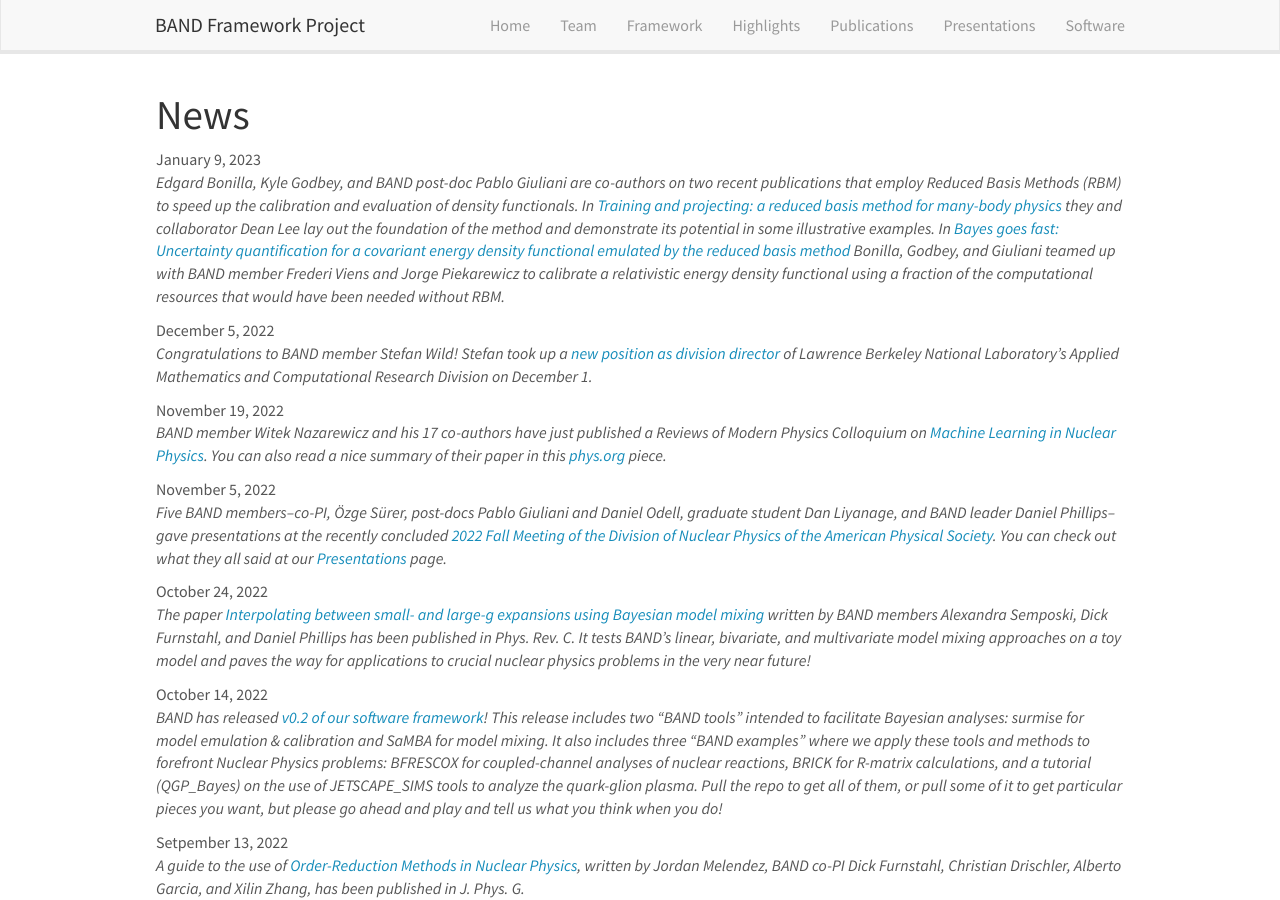
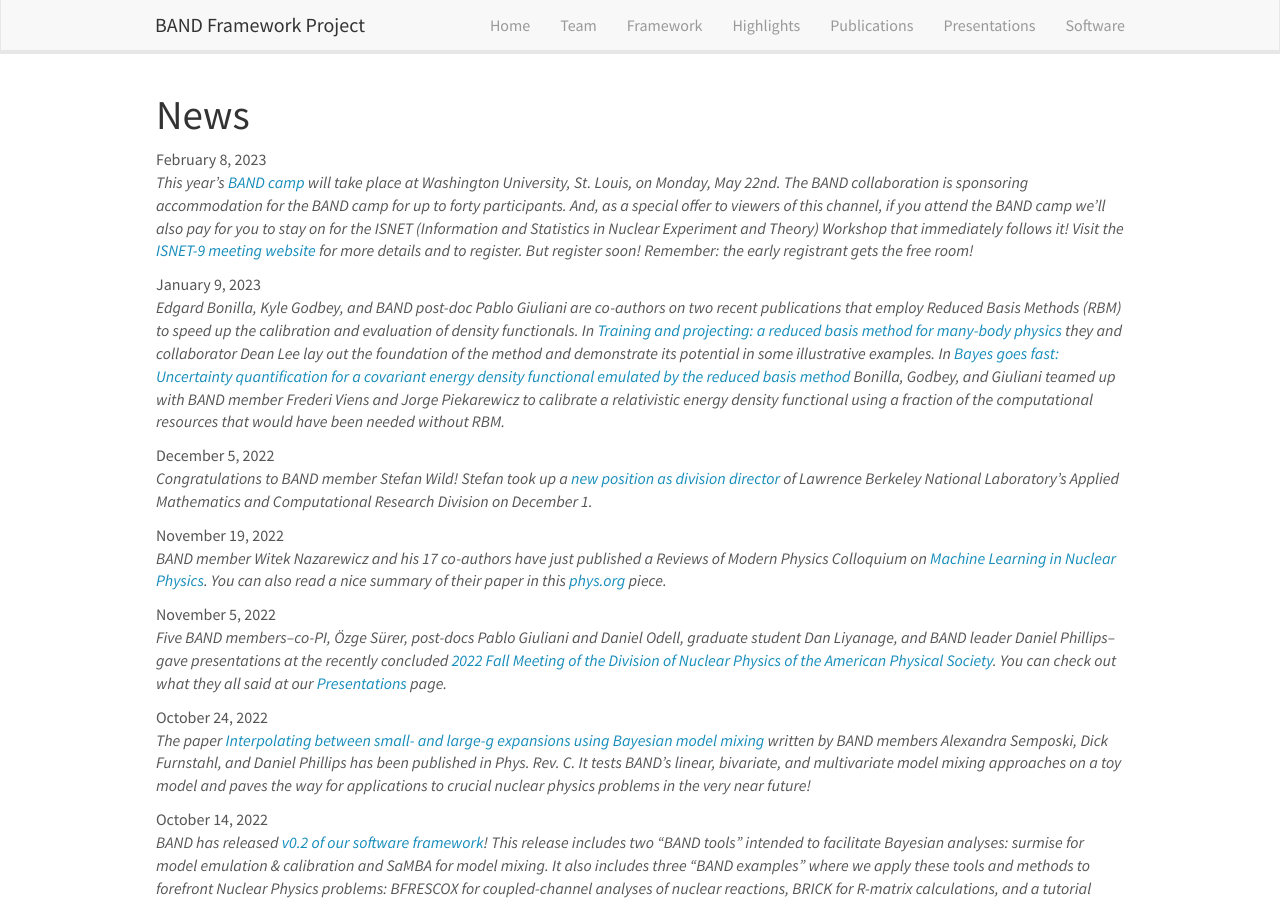
Before and after one commit to bandframework/bandframework.github.io, a Jekyll site: the page built from _pages/allnews.md, in a window 1280 px wide and 900 px high. Built offline with Jekyll 4.4.1, drawn with Linux system fonts in a browser that asks for light colours; nearby versions of some CDN libraries.

Commit message:
Added BAND camp/ISNET news item

```diff
--- a/_data/news.yml
+++ b/_data/news.yml
@@ -1,3 +1,7 @@
+
+- date: February 8, 2023
+  headline: >
+     This year's <a href="https://physics.wustl.edu/isnet9-band-camp">BAND camp</a> will take place at Washington University, St. Louis, on Monday, May 22nd. The BAND collaboration is sponsoring accommodation for the BAND camp for up to forty participants. And, as a special offer to viewers of this channel, if you attend the BAND camp we'll also pay for you to stay on for the ISNET (Information and Statistics in Nuclear Experiment and Theory) Workshop that immediately follows it! Visit the <a href="https://physics.wustl.edu/isnet9">ISNET-9 meeting website</a> for more details and to register. But register soon! Remember: the early registrant gets the free room!
 
 - date: January 9, 2023
   headline: >
```
